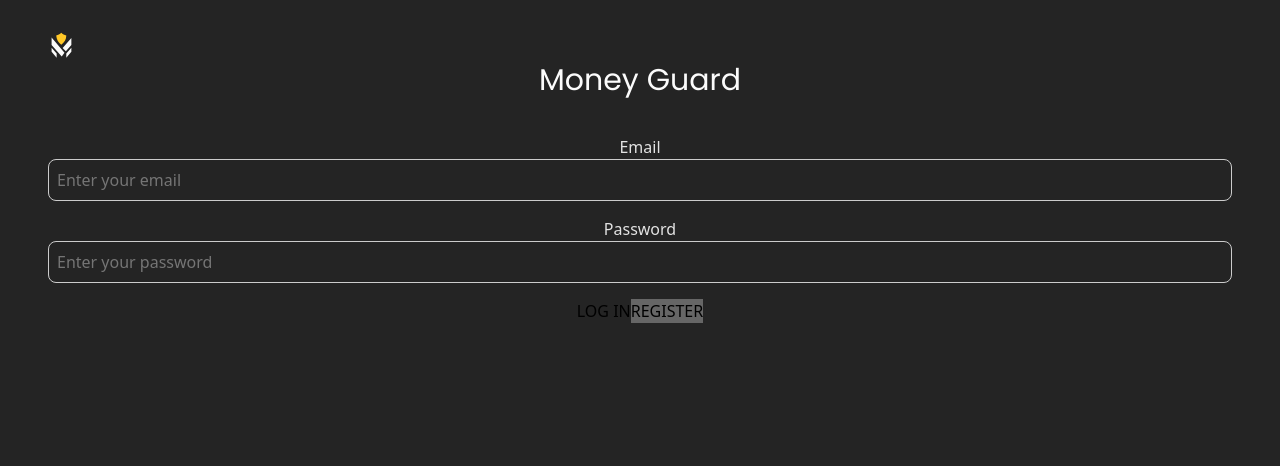
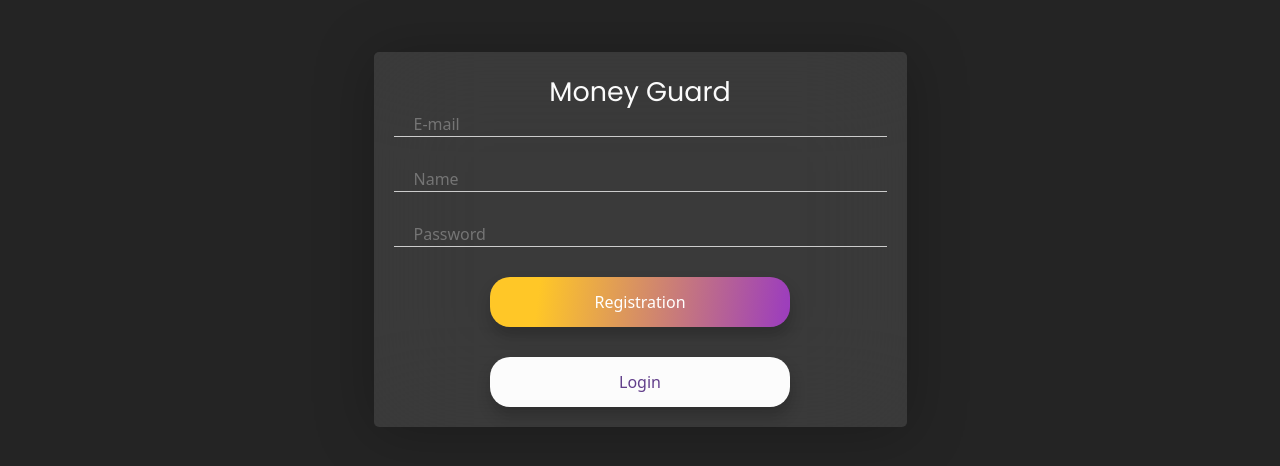
Before and after one commit to NataliiaKopychynska/run-your-budget-FC110, a React (Vite) app: page /register in a window 1280 px wide. Shown: the top 466 px of the page. Built offline with nearby package versions, Linux system fonts and the light colour scheme.

Commit message:
add routes and register form

```diff
--- a/package.json
+++ b/package.json
@@ -15,6 +15,7 @@
     "react": "^19.0.0",
     "react-dom": "^19.0.0",
     "react-redux": "^9.2.0",
+    "react-router-dom": "^7.5.1",
     "redux-persist": "^6.0.0",
     "yup": "^1.6.1"
   },
--- a/src/App.jsx
+++ b/src/App.jsx
@@ -1,12 +1,17 @@
+import { Route, Routes } from "react-router-dom";
 import "./App.css";
 import LoginPage from "./pages/LoginPage/LoginPage";
+import RegisterPage from "./pages/RegisterPage/RegisterPage";
 
-function App() {
+const App = () => {
   return (
     <>
-      <LoginPage />
+      <Routes>
+        <Route path="register" element={<RegisterPage />} />
+        <Route path="login" element={<LoginPage />} />
+      </Routes>
     </>
   );
-}
+};
 
 export default App;
--- /dev/null
+++ b/src/components/RegisterForm/RegisterForm.jsx
@@ -0,0 +1,60 @@
+import { Field, Form, Formik } from "formik";
+import s from "./RegisterForm.module.css";
+import { Link } from "react-router-dom";
+
+const RegisterForm = () => {
+  const onSubmit = (values) => {
+    console.log(values);
+  };
+  return (
+    <>
+      <Formik
+        initialValues={{
+          name: "",
+          email: "",
+          password: "",
+          confirmPassword: "",
+        }}
+        onSubmit={onSubmit}
+      >
+        <Form className={s.form}>
+          <p className={s.title}>Money Guard</p>
+          <div className={s.label}>
+            <Field
+              className={s.input}
+              type="email"
+              name="email"
+              placeholder="E-mail"
+            />
+          </div>
+          <div className={s.label}>
+            <Field
+              className={s.input}
+              type="text"
+              name="name"
+              placeholder="Name"
+            />
+          </div>
+          <div className={s.label}>
+            <Field
+              className={s.input}
+              type="password"
+              name="password"
+              placeholder="Password"
+            />
+          </div>
+          <div className={s.buttons}>
+            <button type="submit" className={s.button_reg}>
+              Registration
+            </button>
+            <Link className={s.link} to="/login">
+              <button className={s.button_log}>Login</button>
+            </Link>
+          </div>
+        </Form>
+      </Formik>
+    </>
+  );
+};
+
+export default RegisterForm;
--- /dev/null
+++ b/src/components/RegisterForm/RegisterForm.module.css
@@ -0,0 +1,80 @@
+.form {
+  max-width: 533px;
+  max-height: 570px;
+  display: flex;
+  flex-direction: column;
+  align-items: center;
+  justify-content: center;
+  padding: 20px;
+  border-radius: 5px;
+  margin: 0 auto;
+  flex-shrink: 0;
+  margin-top: 20px;
+  flex-shrink: 0;
+  background: var(--Form-color, rgba(255, 255, 255, 0.1));
+  box-shadow: 0px 4px 60px 0px rgba(0, 0, 0, 0.25);
+  backdrop-filter: blur(50px);
+}
+
+.title {
+  font-size: 26.963px;
+  font-weight: 400;
+}
+
+.label {
+  display: flex;
+  flex-direction: column;
+  margin-bottom: 10px;
+  width: 100%;
+}
+
+.link {
+  margin-top: 10px;
+}
+
+.buttons {
+  display: flex;
+  flex-direction: column;
+  gap: 20px;
+}
+
+.button_reg {
+  border-radius: 20px;
+  width: 300px;
+  height: 50px;
+  box-shadow: 1px 9px 15px 0 rgba(0, 0, 0, 0.2);
+  background: linear-gradient(
+    97deg,
+    #ffc727 16.42%,
+    #9e40ba 97.04%,
+    #7000ff 150.71%
+  );
+  color: white;
+  border: none;
+  display: flex;
+  justify-content: center;
+  place-items: center;
+  margin: 0 auto;
+}
+
+.button_log {
+  color: #623f8b;
+  border-radius: 20px;
+  width: 300px;
+  height: 50px;
+  box-shadow: 1px 9px 15px 0 rgba(0, 0, 0, 0.2);
+  background: #fcfcfc;
+  border: none;
+}
+
+.input {
+  display: flex;
+  flex-direction: column;
+  margin-bottom: 20px;
+  padding-left: 20px;
+  border: none;
+  outline: none;
+  background-color: transparent;
+  border-bottom: 1px solid #ccc;
+  color: rgba(255, 255, 255, 0.4);
+}
--- a/src/main.jsx
+++ b/src/main.jsx
@@ -5,12 +5,15 @@ import App from "./App.jsx";
 import { Provider } from "react-redux";
 import { store, persistor } from "./redux/store";
 import { PersistGate } from "redux-persist/integration/react";
+import { BrowserRouter } from "react-router-dom";
 
 createRoot(document.getElementById("root")).render(
   <StrictMode>
     <Provider store={store}>
       <PersistGate loading={null} persistor={persistor}>
-        <App />
+        <BrowserRouter>
+          <App />
+        </BrowserRouter>
       </PersistGate>
     </Provider>
   </StrictMode>
--- /dev/null
+++ b/src/pages/RegisterPage/RegisterPage.jsx
@@ -0,0 +1,11 @@
+import RegisterForm from "../../components/RegisterForm/RegisterForm";
+
+function RegisterPage() {
+  return (
+    <div>
+      <RegisterForm />
+    </div>
+  );
+}
+
+export default RegisterPage;
```
Also changed, not shown: src/pages/RegisterPge/RegisterPage.jsx (deleted, +0 -7 lines), src/pages/RegisterPage/RegisterPage.module.css (added), 1 other file (tests, documents, lock files or other folders).
